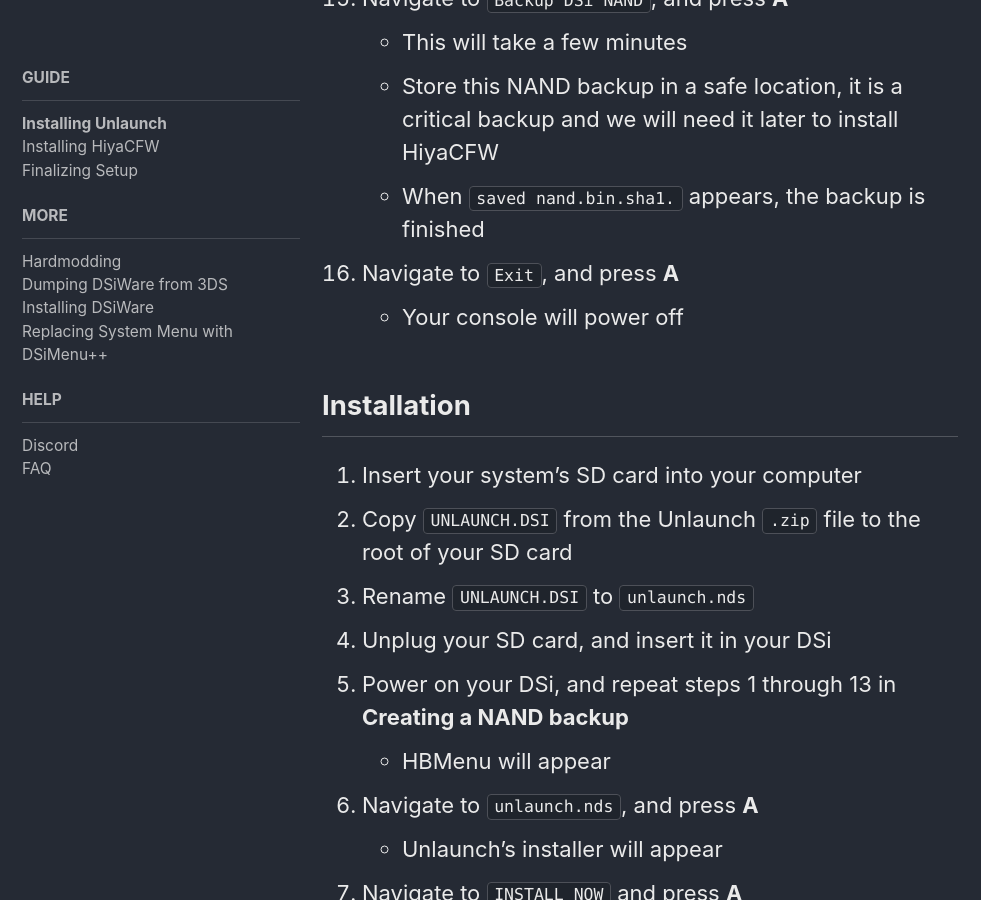
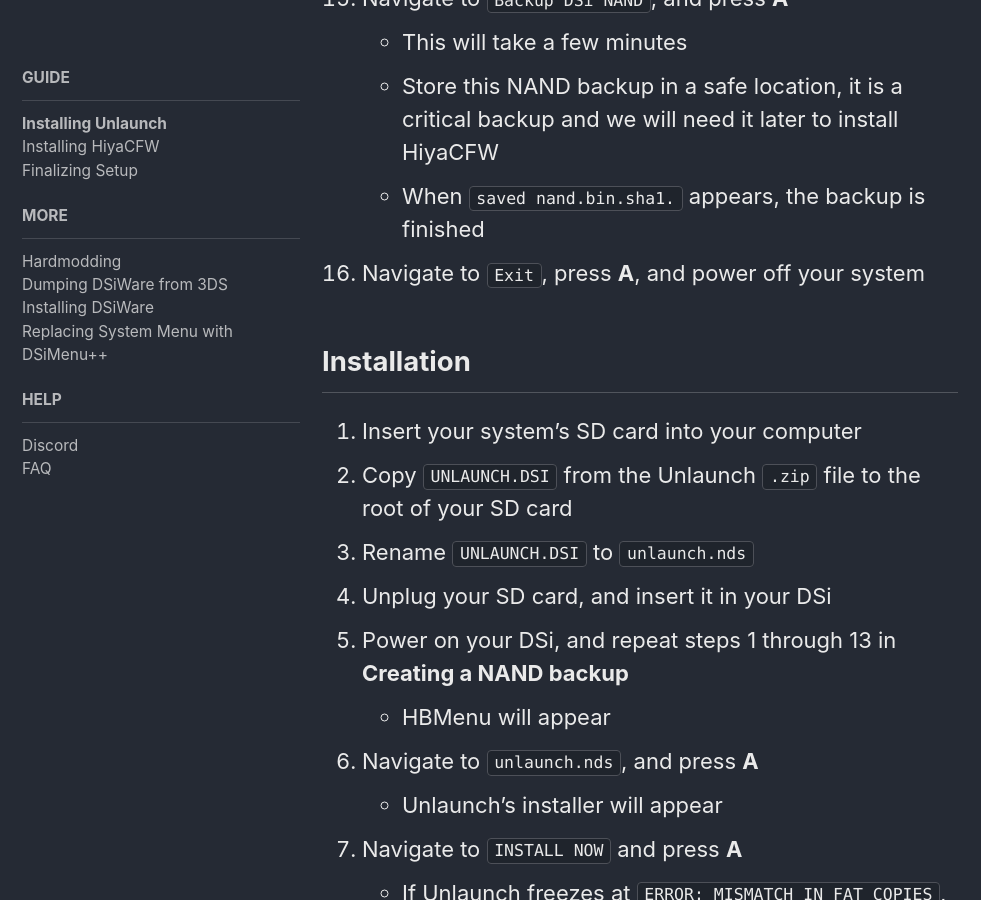
Before and after one commit to emiyl/dsi.cfw.guide-archive, a Jekyll site: the page built from guide/installing-unlaunch.md, in a window 1280 px wide and 900 px high, scrolled down 2711 px. Shown: the whole window, without its empty margins (0-981 px from the left). Built offline with Jekyll 4.4.1, drawn with Linux system fonts in a browser that asks for light colours; nearby versions of some CDN libraries.

```diff
--- a/guide/installing-unlaunch.md
+++ b/guide/installing-unlaunch.md
@@ -57,8 +57,7 @@ Unlaunch is a DSi bootcode exploit which will allow you to install HiyaCFW, a DS
   - This will take a few minutes
   - Store this NAND backup in a safe location, it is a critical backup and we will need it later to install HiyaCFW
   - When `saved nand.bin.sha1.` appears, the backup is finished
-16. Navigate to `Exit`, and press **A**
-  - Your console will power off
+16. Navigate to `Exit`, press **A**, and power off your system
 
 ## Installation
 
```
